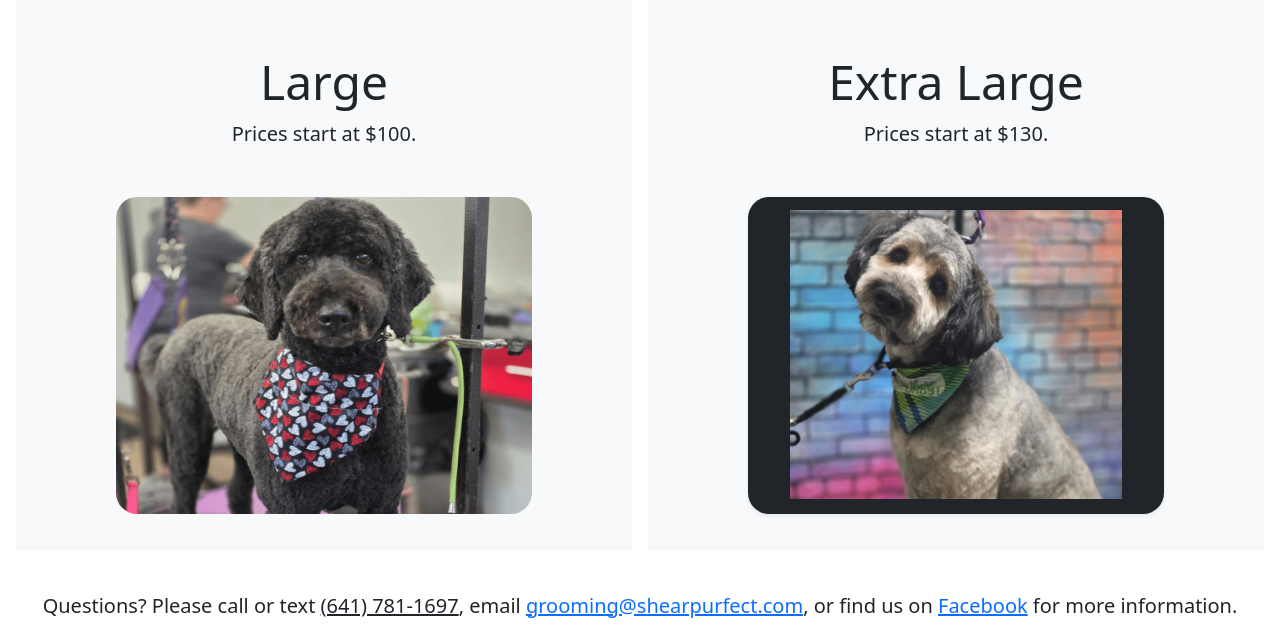
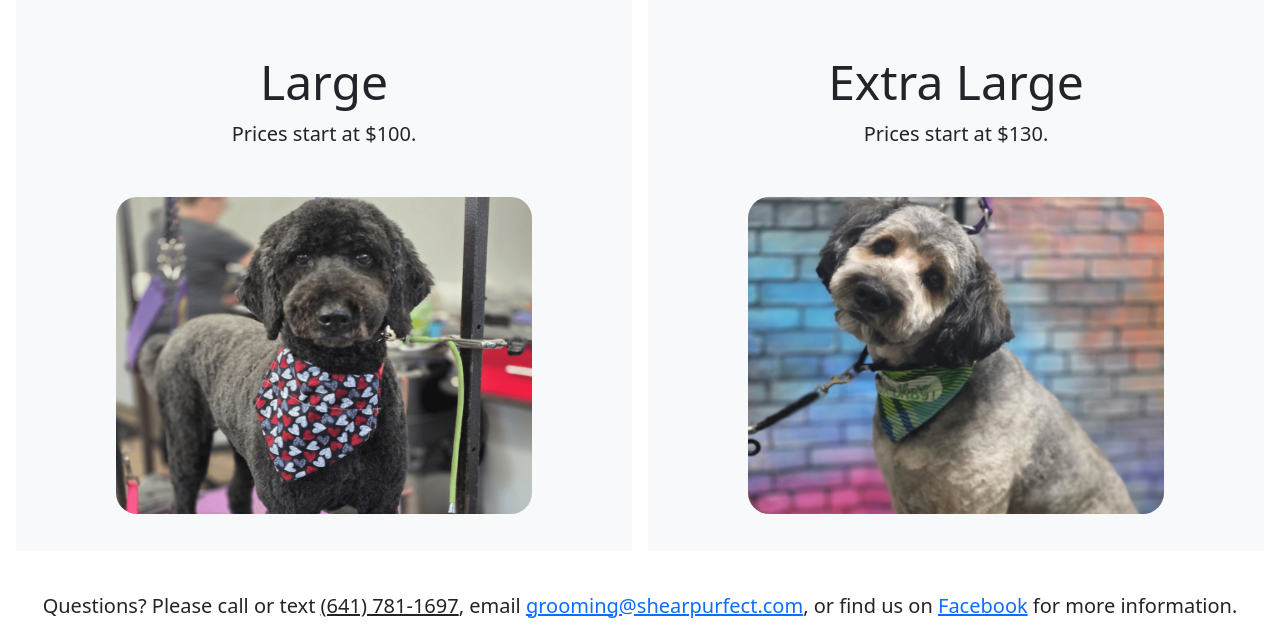
Before and after one commit to ShearPurfect/shearpurfect.github.io, a plain HTML site: page index.html in a window 1280 px wide. Shown: the part 1805-2430 px from the top of the page. Drawn offline with Linux system fonts and the light colour scheme.

Commit message:
Fix border

```diff
--- a/index.html
+++ b/index.html
@@ -78,14 +78,12 @@
                </div>
                <img src="large.png" width="80%" height="60%" style="border-radius: 21px;" />
             </div>
-            <div class="bg-body-tertiary me-md-3 pt-3 px-3 pt-md-5 px-md-5 text-center overflow-hidden">
+			<div class="bg-body-tertiary me-md-3 pt-3 px-3 pt-md-5 px-md-5 text-center overflow-hidden">
                <div class="my-3 p-3">
                   <h2 class="display-5">Extra Large</h2>
-				  <p class="lead">Prices start at $130.</p>
+                  <p class="lead">Prices start at $130.</p>
                </div>
-               <div class="bg-dark shadow-sm mx-auto" style="padding-top: 2.5%; width: 80%;  height:60%; border-radius: 21px;">
-			   <img src="xlarge.png" width="80%" height="95%" />
-               </div>
+               <img src="xlarge.png" width="80%" height="60%" style="border-radius: 21px;" />
             </div>
          </div>
       </main>
```
